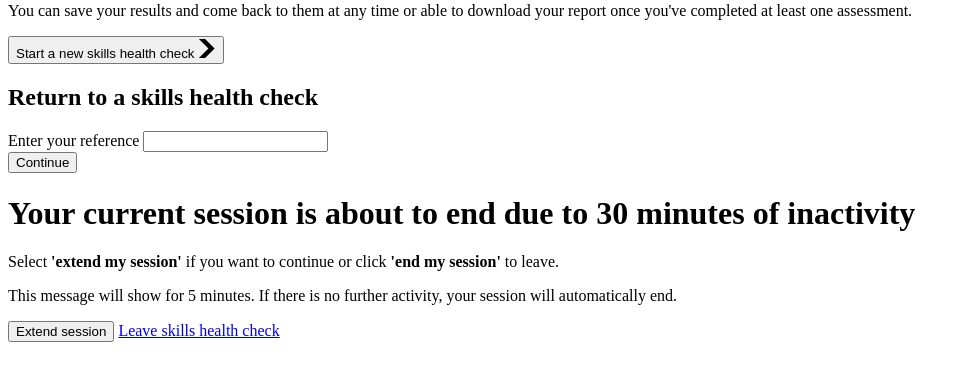
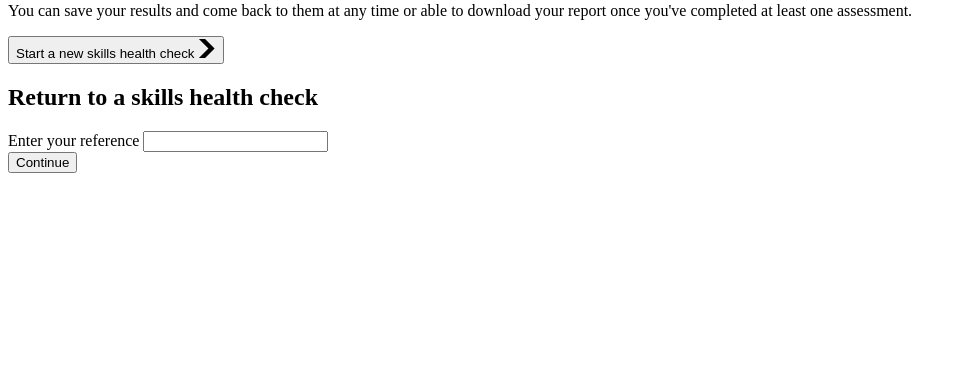
Before and after one commit to SkillsFundingAgency/dfc-app-skillshealthcheck, an ASP.NET Core app: template DFC.App.SkillsHealthCheck/Views/Home/Body.cshtml in a window 1280 px wide. Shown: the part 132-513 px from the top of the page, without its empty margins (0-970 px from the left). Run offline with ASP.NET Core 8, Linux system fonts and the light colour scheme; the template is opened without the code that fills it, so the values that code supplies are empty; the project's own start-up code is not run, and a stand-in starts its controllers and pages; some libraries are stand-ins or nearby versions.

Commit message:
removing first pop-up test

```diff
--- a/DFC.App.SkillsHealthCheck/Views/Home/Body.cshtml
+++ b/DFC.App.SkillsHealthCheck/Views/Home/Body.cshtml
@@ -5,35 +5,17 @@
         <p class="govuk-body">The skills health check is a set of quizzes and activities designed to help you explore your skills, interests and motivations.</p>
         <p>Working through the skills health check can help you decide what kind of jobs might be right for you. </p>
         <p>You can save your results and come back to them at any time or able to download your report once you've completed at least one assessment.</p>
-        <!-- <form method="post" action="/skills-health-check/start-skills-health-check"> -->
-            <button class="govuk-button ncs-button__primary" data-module="govuk-button" href="#popup1">
+        <form method="post" action="/skills-health-check/start-skills-health-check">
+            <button class="govuk-button ncs-button__primary" data-module="govuk-button">
                 Start a new skills health check
                 <svg class="govuk-button__start-icon" xmlns="http://www.w3.org/2000/svg" width="17.5" height="19" viewBox="0 0 33 40" aria-hidden="true" focusable="false">
                     <path fill="currentColor" d="M0 0h13l20 20-20 20H0l20-20z"></path>
                 </svg>
             </button>
             <input type="hidden" name="ListTypeFields" id="ListTypeFields" value="@Model.ListTypeFields" />
-        <!-- </form> -->
+        </form>
     </div>
     <div class="govuk-grid-column-one-third">
         <partial name="_RightBar" model="@Model.RightBarViewModel"/>
     </div>
-</div>
-
-<a href="#sessionEndPopup" class="open-popup-btn" id="sessionEndLink">
-</a>
-<div id="sessionEndPopup" class="popup-container">
-<div class="popup-content">
-<div class="govuk-grid-row">
-    <div class="govuk-grid-column-two-thirds">
-        <h1 class="heading-m">Your current session is about to end due to 30 minutes of inactivity</h1>
-        <p>Select <b>'extend my session'</b> if you want to continue or click <b>'end my session'</b> to leave.</p>
-        <p>This message will show for 5 minutes. If there is no further activity, your session will automatically end.</p>
-    </div>
-    <button class="govuk-button button-start" data-module="govuk-button">
-                Extend session
-    </button>
-    <a class="govuk-link" href="tel:0800100900" rel="external">Leave skills health check</a>
-</div>
-</div>
-</div>
+</div.
```
